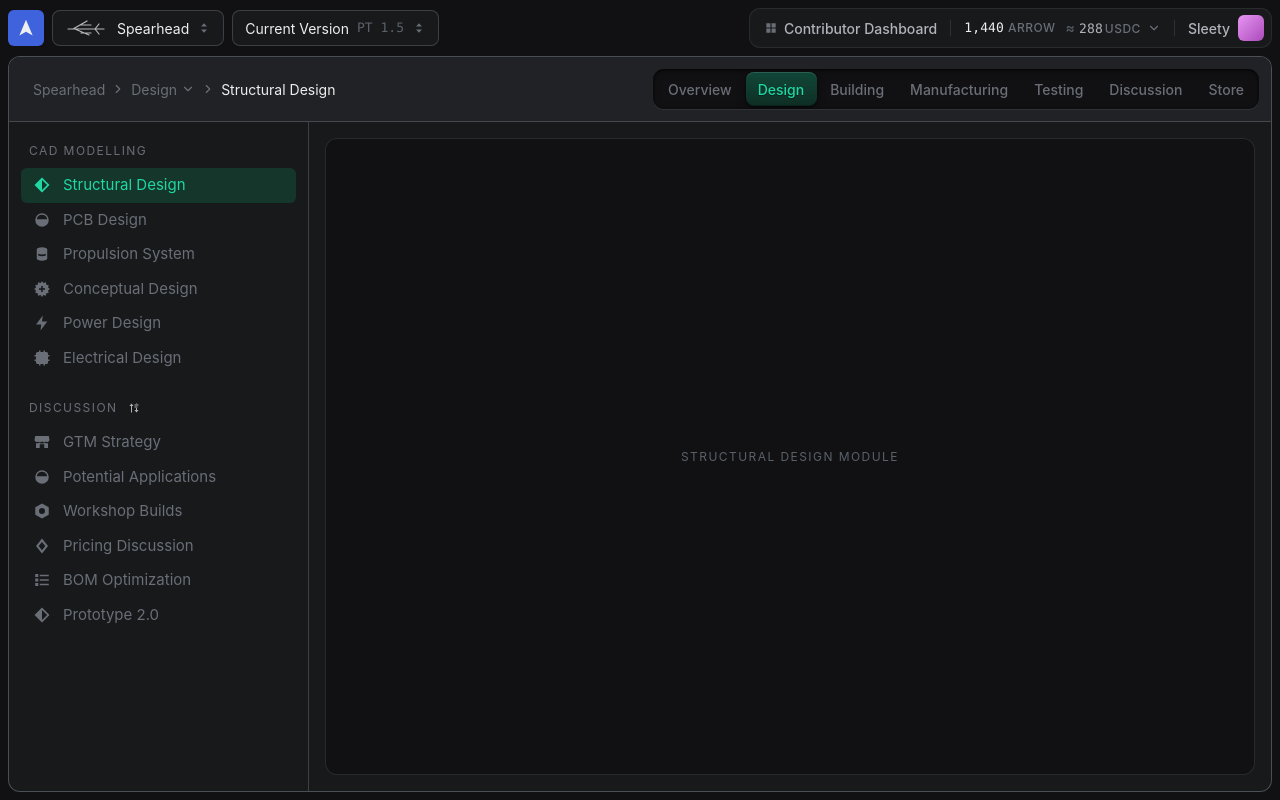
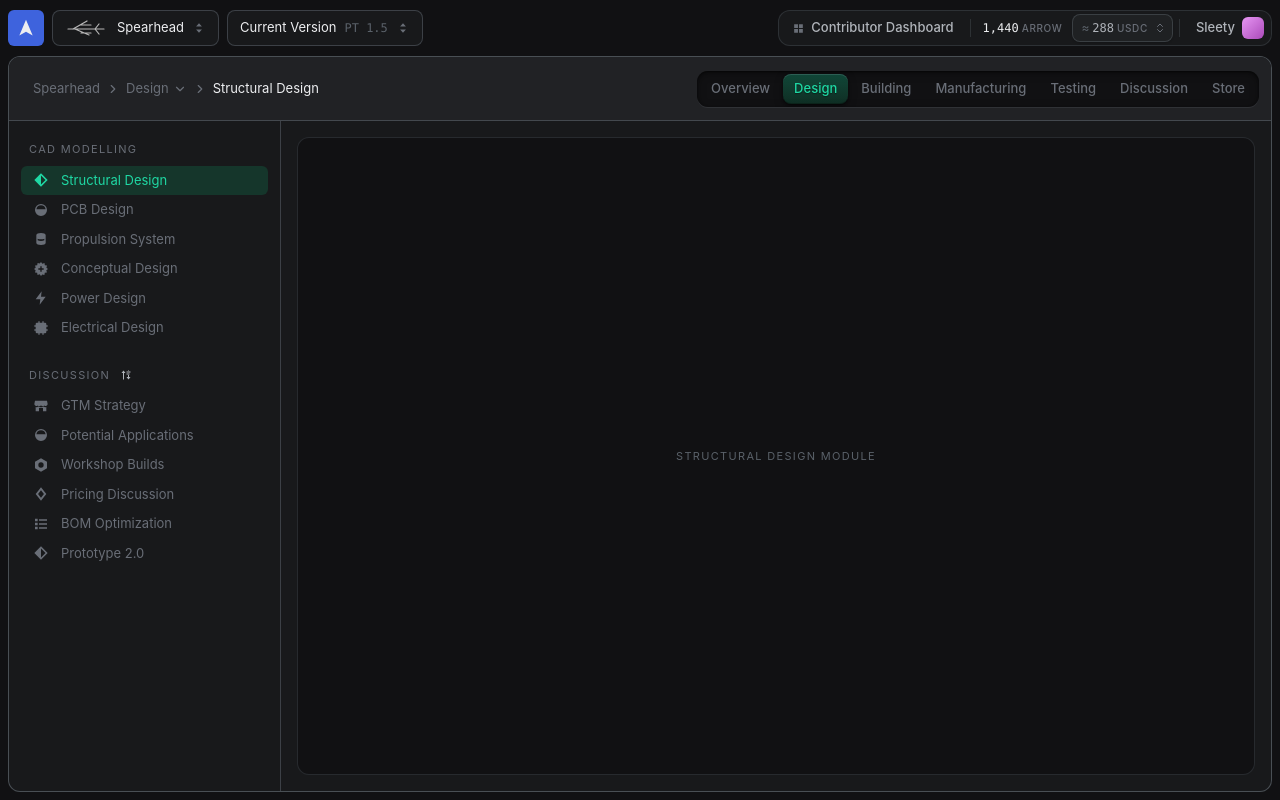
Before and after one commit to Arrow-air/arrow-superapp, a Vue app in the folder prototypes/app-frame/: page /#/spearhead/design/structural-design in a window 1280 px wide. Built offline with nearby package versions, Linux system fonts and the light colour scheme.

Commit message:
app-frame: account group as a coss-style toolbar; type scale down a step

```diff
--- a/prototypes/app-frame/src/frame/AccountBar.vue
+++ b/prototypes/app-frame/src/frame/AccountBar.vue
@@ -4,8 +4,8 @@ import Icon from './Icon.vue';
 import Menu from './Menu.vue';
 import { contributor, formatQuote, type Quote } from './account';
 
-// The top-right account group: dashboard, balance with its value, and the
-// contributor. Styled after the workspace tabs, but flat.
+// The top-right account toolbar, after coss ui Toolbar: ghost buttons in
+// groups split by separators, with the quote currency as an outlined select.
 
 // The chosen quote currency is a per-viewer convenience, so it lives in localStorage.
 const KEY = 'arrow.quote';
@@ -18,7 +18,7 @@ watch(quote, (q) => { try { localStorage.setItem(KEY, q); } catch { /* storage u
 const arrow = computed(() => contributor.arrow.toLocaleString('en-US'));
 const value = computed(() => formatQuote(contributor.arrow, quote.value));
 const quotes = computed(() =>
-  (['USDC', 'ETH'] as Quote[]).map((q) => ({ id: q, label: `Show in ${q}`, hint: formatQuote(contributor.arrow, q) })),
+  (['USDC', 'ETH'] as Quote[]).map((q) => ({ id: q, label: q, hint: formatQuote(contributor.arrow, q) })),
 );
 const accountMenu = [
   { id: 'profile', label: 'Profile' },
@@ -29,91 +29,126 @@ const accountMenu = [
 </script>
 
 <template>
-  <div class="group" role="group" aria-label="Account">
-    <button class="seg" type="button">
-      <Icon name="grid" :size="14" class="icon" />
-      <span class="label-lg">Contributor Dashboard</span>
-      <span class="label-sm">Dashboard</span>
+  <div class="toolbar" role="toolbar" aria-label="Account">
+    <div class="tgroup">
+      <button class="tbtn" type="button">
+        <Icon name="grid" :size="13" class="icon" />
+        <span class="hide-md">Contributor Dashboard</span>
+        <span class="show-md">Dashboard</span>
       </button>
+    </div>
 
-    <span class="divider hide-sm" aria-hidden="true"></span>
+    <span class="sep hide-sm" aria-hidden="true"></span>
 
-    <Menu class="hide-sm" :items="quotes" :current="quote" align="end" @select="quote = $event as Quote">
+    <div class="tgroup hide-sm">
+      <span class="balance" :aria-label="`${arrow} ARROW`">
+        <span class="num">{{ arrow }}</span><span class="unit">ARROW</span>
+      </span>
+      <Menu :items="quotes" :current="quote" align="end" @select="quote = $event as Quote">
         <template #trigger="{ open, toggle }">
           <button
-          class="seg balance"
+            class="select"
             type="button"
             aria-haspopup="menu"
             :aria-expanded="open"
-          :aria-label="`${arrow} ARROW, worth about ${value} ${quote}. Change currency`"
+            :aria-label="`Worth about ${value} ${quote}. Change currency`"
             @click="toggle"
           >
-          <span class="num">{{ arrow }}</span><span class="unit">ARROW</span>
-          <span class="approx hide-md">≈ <span class="num">{{ value }}</span> <span class="unit">{{ quote }}</span></span>
-          <svg class="chev" viewBox="0 0 24 24" aria-hidden="true"><path d="m6 9 6 6 6-6" /></svg>
-        </button>
-      </template>
-    </Menu>
-
-    <span class="divider" aria-hidden="true"></span>
-
-    <Menu :items="accountMenu" align="end">
-      <template #trigger="{ open, toggle }">
-        <button class="seg who" type="button" aria-haspopup="menu" :aria-expanded="open" @click="toggle">
-          <span class="name hide-sm">{{ contributor.name }}</span>
-          <span class="avatar" aria-hidden="true"></span>
-          <span class="sr-only">Account menu for {{ contributor.name }}</span>
+            <span class="approx">≈</span>
+            <span class="num">{{ value }}</span><span class="unit">{{ quote }}</span>
+            <svg class="chev" viewBox="0 0 24 24" aria-hidden="true"><path d="m7 15 5 5 5-5M7 9l5-5 5 5" /></svg>
           </button>
         </template>
       </Menu>
     </div>
+
+    <span class="sep" aria-hidden="true"></span>
+
+    <div class="tgroup">
+      <Menu :items="accountMenu" align="end">
+        <template #trigger="{ open, toggle }">
+          <button
+            class="tbtn who"
+            type="button"
+            aria-haspopup="menu"
+            :aria-expanded="open"
+            :aria-label="`Account menu for ${contributor.name}`"
+            @click="toggle"
+          >
+            <span class="hide-sm">{{ contributor.name }}</span>
+            <span class="avatar" aria-hidden="true"></span>
+          </button>
+        </template>
+      </Menu>
+    </div>
+  </div>
 </template>
 
 <style scoped>
-.group {
+.toolbar {
   display: flex;
   align-items: center;
-  gap: 2px;
+  gap: 6px;
+  height: var(--control-height);
   padding: 3px;
-  border-radius: 11px;
-  background: var(--account-track);
-  border: 1px solid var(--account-border);
+  border: 1px solid var(--toolbar-border);
+  border-radius: 12px;
+  background: var(--toolbar-bg);
 }
-.seg {
+.tgroup { display: flex; align-items: center; gap: var(--space-1); }
+.sep { width: 1px; height: 18px; background: var(--toolbar-sep); }
+
+/* Ghost button */
+.tbtn {
   display: inline-flex;
   align-items: center;
   gap: 6px;
-  height: 32px;
-  padding-inline: 10px;
+  height: 28px;
+  padding-inline: 9px;
   border: 1px solid transparent;
   border-radius: 8px;
   background: none;
-  color: var(--tabs-fg-hover);
+  color: var(--fg-2);
   font-size: var(--text-base);
   font-weight: 500;
   white-space: nowrap;
   cursor: pointer;
   transition: color 150ms, background-color 150ms;
 }
-.seg:hover { background: var(--surface-hover); color: var(--fg); }
-.seg[aria-expanded='true'] { background: var(--account-active); color: var(--fg); }
-.seg:focus-visible { outline: none; box-shadow: 0 0 0 2px var(--focus-ring); }
+.tbtn:hover { background: var(--surface-hover); color: var(--fg); }
+.tbtn[aria-expanded='true'] { background: var(--toolbar-active); color: var(--fg); }
 .icon { color: var(--fg-muted); }
 
-.divider {
-  width: 1px;
-  height: 16px;
-  background: var(--border-soft);
+/* Outlined select */
+.select {
+  display: inline-flex;
+  align-items: baseline;
+  gap: 3px;
+  height: 28px;
+  padding: 0 6px 0 8px;
+  border: 1px solid var(--select-border);
+  border-radius: 8px;
+  background: var(--select-bg);
+  box-shadow: 0 1px 2px rgb(0 0 0 / 0.2);
+  line-height: 26px;
+  white-space: nowrap;
+  cursor: pointer;
+  transition: border-color 150ms, background-color 150ms;
 }
+.select:hover { border-color: var(--border-strong); }
+.select[aria-expanded='true'] { background: var(--toolbar-active); }
+.tbtn:focus-visible, .select:focus-visible { outline: none; box-shadow: 0 0 0 2px var(--focus-ring); }
 
-.num { font-family: var(--font-mono); font-size: var(--text-sm); color: var(--fg); letter-spacing: 0.01em; }
-.unit { font-size: var(--text-xs); color: var(--fg-muted); letter-spacing: 0.04em; }
-.balance .num + .unit { margin-left: -2px; }
-.approx { display: inline-flex; align-items: baseline; gap: 4px; margin-left: 4px; color: var(--fg-faint); }
-.approx .num { color: var(--fg-2); }
+.balance { display: inline-flex; align-items: baseline; gap: 3px; padding-inline: 6px; }
+.num { font-family: var(--font-mono); font-size: var(--text-sm); color: var(--fg); }
+.select .num { color: var(--fg-2); }
+.unit { font-size: var(--text-2xs); font-weight: 500; letter-spacing: 0.06em; color: var(--fg-muted); }
+.approx { font-size: var(--text-sm); color: var(--fg-faint); }
 .chev {
-  width: 14px;
-  height: 14px;
+  align-self: center;
+  width: 12px;
+  height: 12px;
+  margin-left: 3px;
   fill: none;
   stroke: var(--fg-muted);
   stroke-width: 2;
@@ -121,31 +156,21 @@ const accountMenu = [
   stroke-linejoin: round;
 }
 
-.who { padding-right: 3px; gap: var(--space-2); }
+.who { padding-right: 3px; gap: 7px; }
 .avatar {
-  width: 26px;
-  height: 26px;
+  width: 22px;
+  height: 22px;
   border-radius: 6px;
   background: var(--avatar);
 }
 
-.label-sm { display: none; }
-.sr-only {
-  position: absolute;
-  width: 1px;
-  height: 1px;
-  overflow: hidden;
-  clip: rect(0 0 0 0);
-  white-space: nowrap;
-}
-
+.show-md { display: none; }
 @media (max-width: 1279px) {
   .hide-md { display: none; }
-  .label-lg { display: none; }
-  .label-sm { display: inline; }
+  .show-md { display: inline; }
 }
 @media (max-width: 767px) {
-  .hide-sm, .label-sm { display: none; }
+  .hide-sm, .show-md { display: none; }
   .who { padding-left: 3px; }
 }
 </style>
--- a/prototypes/app-frame/src/frame/SectionSidebar.vue
+++ b/prototypes/app-frame/src/frame/SectionSidebar.vue
@@ -31,7 +31,7 @@ watch(() => route.fullPath, () => (open.value = false));
           class="item"
           :class="{ active: i.id === item?.id }"
         >
-          <Icon :name="i.icon" :size="18" />
+          <Icon :name="i.icon" :size="16" />
           <span>{{ i.label }}</span>
         </RouterLink>
       </section>
@@ -70,10 +70,10 @@ watch(() => route.fullPath, () => (open.value = false));
   display: flex;
   align-items: center;
   gap: var(--space-3);
-  padding: 6px var(--space-2) 6px var(--space-3);
+  padding: 5px var(--space-2) 5px var(--space-3);
   border-radius: var(--radius-sm);
   color: var(--fg-muted);
-  font-size: var(--text-md);
+  font-size: var(--text-base);
   text-decoration: none;
 }
 .item:hover { color: var(--fg-2); background: var(--surface-hover); }
--- a/prototypes/app-frame/src/frame/SegmentedTabs.vue
+++ b/prototypes/app-frame/src/frame/SegmentedTabs.vue
@@ -71,8 +71,8 @@ watch(() => props.active, () => nextTick(measure));
   align-items: center;
   justify-content: center;
   flex: 1 0 auto;
-  height: 34px;
-  padding-inline: 11px;
+  height: 30px;
+  padding-inline: 10px;
   border: 1px solid transparent;
   border-radius: 8px;
   color: var(--tabs-fg);
--- a/prototypes/app-frame/src/styles/tokens.css
+++ b/prototypes/app-frame/src/styles/tokens.css
@@ -90,20 +90,24 @@
   --tabs-fg-hover: var(--slate-11);
   --tabs-fg-active: var(--jade-11);
 
-  /* Account group (top right): the tab track's shape, flat. */
-  --account-track: var(--slate-a2);
-  --account-border: var(--slate-a3);
-  --account-active: var(--slate-a4);
+  /* Toolbar (after coss ui Toolbar): a flat card of ghost buttons in groups,
+     with outlined selects. Used for the account group top right. */
+  --toolbar-bg: var(--slate-2);
+  --toolbar-border: var(--slate-a4);
+  --toolbar-sep: var(--slate-a4);
+  --toolbar-active: var(--slate-a4);
+  --select-bg: var(--slate-a2);
+  --select-border: var(--slate-a5);
 
   --shadow: 0 12px 32px rgb(0 0 0 / 0.5);
 
   /* Type */
   --font-sans: 'Inter', system-ui, -apple-system, 'Segoe UI', sans-serif;
   --font-mono: 'JetBrains Mono', ui-monospace, 'SF Mono', Menlo, monospace;
-  --text-xs: 0.75rem;
-  --text-sm: 0.8125rem;
-  --text-base: 0.875rem;
-  --text-md: 0.9375rem;
+  --text-2xs: 0.625rem;  /* 10px, units */
+  --text-xs: 0.6875rem;  /* 11px, caps labels */
+  --text-sm: 0.75rem;    /* 12px, mono figures, hints */
+  --text-base: 0.8125rem;/* 13px, everything else */
   --tracking-caps: 0.12em;
 
   /* Space */
@@ -123,7 +127,7 @@
   /* Frame geometry */
   --bar-height: 56px;
   --control-height: 36px;
-  --sidebar-width: 300px;
+  --sidebar-width: 272px;
   --frame-inset: 8px;     /* gap between the window edge and the workspace card */
   --gutter: 24px;
 }
```
Lines whose indentation alone changed are shown as unchanged.
